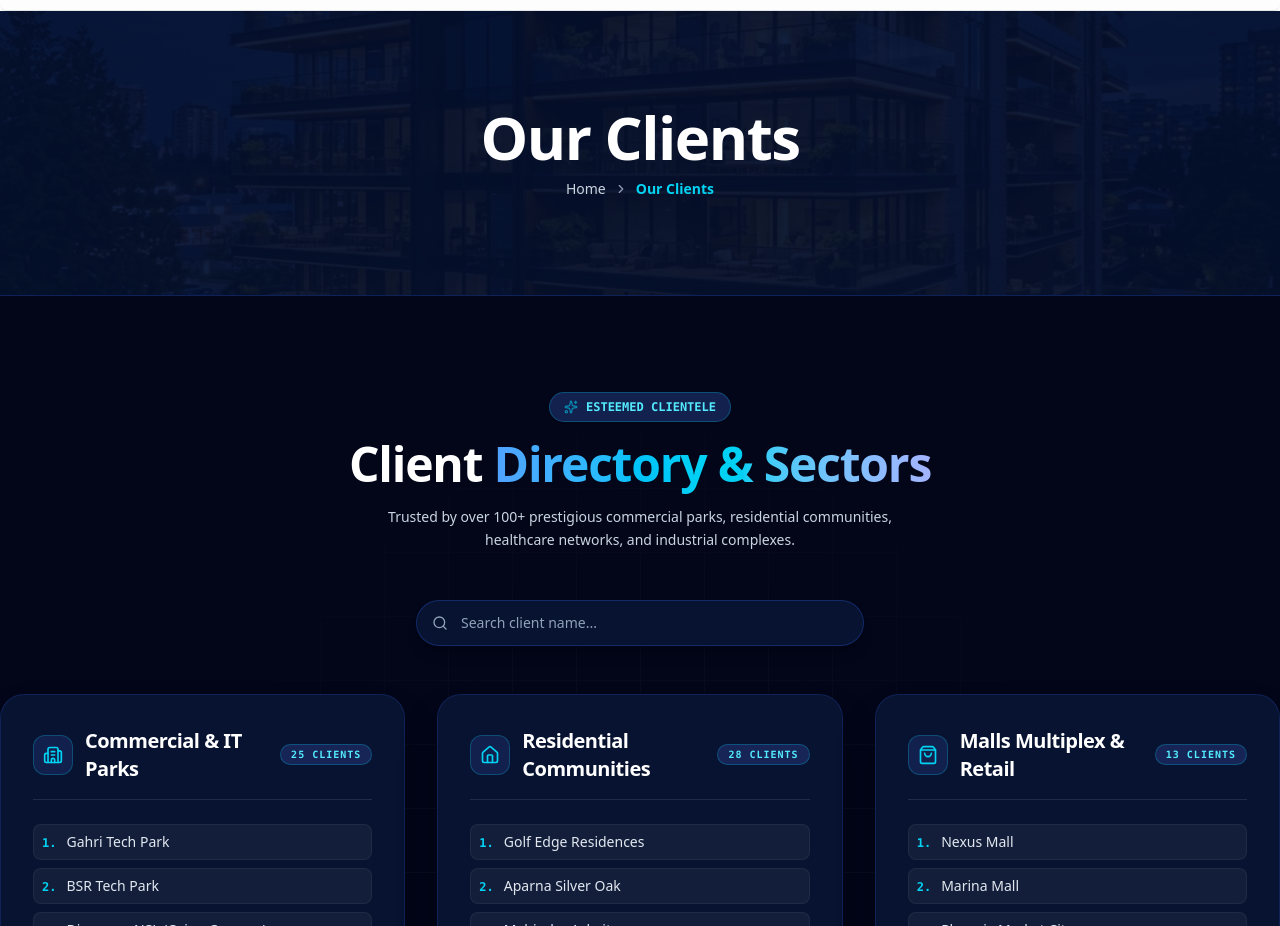
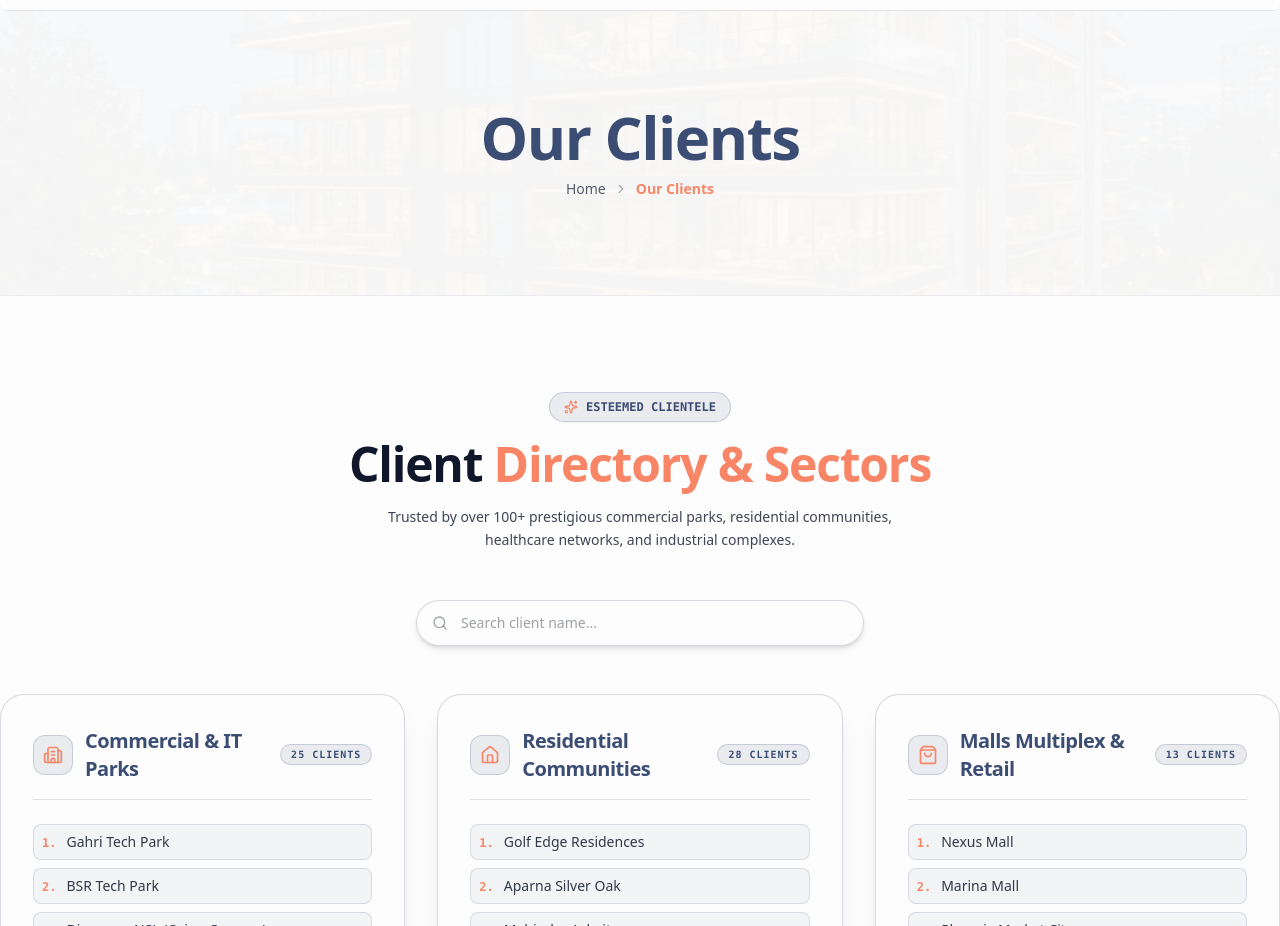
Before and after one commit to MISFOfficial/amazepms.com-redesign, a Next.js app: page /our-clients in a window 1280 px wide. Shown: the part 106-1032 px from the top of the page. Built offline with nearby package versions, Linux system fonts and the light colour scheme.

Commit message:
refactor: update color palette to use CSS variables and implement light mode theme across clients page components

```diff
--- a/app/(home)/our-clients/Components/ClientsDistribution/ClientsDistribution.tsx
+++ b/app/(home)/our-clients/Components/ClientsDistribution/ClientsDistribution.tsx
@@ -49,28 +49,25 @@
     .filter((cat) => cat.clients.length > 0);
 
   return (
-    <section className="relative w-full bg-slate-950 py-16 sm:py-24 border-b border-blue-950/80 overflow-hidden text-white">
-      {/* Background Mesh */}
-      <div className="absolute inset-0 bg-[linear-gradient(to_right,#1e293b_1px,transparent_1px),linear-gradient(to_bottom,#1e293b_1px,transparent_1px)] bg-[size:4rem_4rem] [mask-image:radial-gradient(ellipse_60%_50%_at_50%_50%,#000_70%,transparent_100%)] opacity-25 pointer-events-none" />
-
+    <section className="relative w-full bg-[var(--white)] py-16 sm:py-24 border-b border-[var(--primary)]/10 overflow-hidden text-[var(--black)]">
       <div className="ratio relative z-10 space-y-12">
         {/* Section Header */}
         <div className="text-center max-w-3xl mx-auto space-y-3">
-          <div className="inline-flex items-center gap-2 px-3.5 py-1.5 bg-blue-950/90 border border-cyan-500/30 text-cyan-300 text-xs font-semibold rounded-full shadow-xs">
-            <Sparkles className="w-3.5 h-3.5 text-cyan-400 animate-pulse" />
+          <div className="inline-flex items-center gap-2 px-3.5 py-1.5 bg-[var(--primary)]/10 border border-[var(--primary)]/20 text-[var(--primary)] text-xs font-semibold rounded-full shadow-xs">
+            <Sparkles className="w-3.5 h-3.5 text-[var(--secondary)]" />
             <span className="font-mono uppercase text-[11px] sm:text-xs">
               ESTEEMED CLIENTELE
             </span>
           </div>
 
-          <h2 className="text-3xl sm:text-4xl lg:text-5xl font-bold text-white tracking-tight leading-tight">
+          <h2 className="text-3xl sm:text-4xl lg:text-5xl font-bold text-[var(--black)] tracking-tight leading-tight">
             Client{" "}
-            <span className="bg-gradient-to-r from-blue-400 via-cyan-400 to-indigo-300 bg-clip-text text-transparent">
+            <span className="text-[var(--secondary)]">
               Directory & Sectors
             </span>
           </h2>
 
-          <p className="text-xs sm:text-sm text-slate-300 font-sans max-w-xl mx-auto leading-relaxed">
+          <p className="text-xs sm:text-sm text-[var(--black)]/80 font-sans max-w-xl mx-auto leading-relaxed font-normal">
             Trusted by over 100+ prestigious commercial parks, residential
             communities, healthcare networks, and industrial complexes.
           </p>
@@ -78,13 +75,13 @@
 
         {/* Client Search Bar */}
         <div className="max-w-md mx-auto relative">
-          <Search className="w-4 h-4 text-slate-400 absolute left-4 top-1/2 -translate-y-1/2" />
+          <Search className="w-4 h-4 text-[var(--black)]/40 absolute left-4 top-1/2 -translate-y-1/2" />
           <input
             type="text"
             placeholder="Search client name..."
             value={searchQuery}
             onChange={(e) => setSearchQuery(e.target.value)}
-            className="w-full pl-11 pr-4 py-3 rounded-full bg-[#071330] border border-blue-900/60 text-white placeholder-slate-400 text-xs sm:text-sm focus:outline-none focus:border-cyan-400/60 shadow-lg"
+            className="w-full pl-11 pr-4 py-3 rounded-full bg-[var(--white)] border border-[var(--primary)]/20 text-[var(--black)] placeholder-[var(--black)]/40 text-xs sm:text-sm focus:outline-none focus:border-[var(--secondary)] shadow-md"
           />
         </div>
 
--- a/app/(home)/our-clients/Components/ClientsDistribution/components/ClientCategoryCard.tsx
+++ b/app/(home)/our-clients/Components/ClientsDistribution/components/ClientCategoryCard.tsx
@@ -9,7 +9,6 @@
   Warehouse,
   GraduationCap,
   Factory,
-  CheckCircle2,
 } from "lucide-react";
 import { ClientCategoryGroup } from "./Content";
 
@@ -23,55 +22,55 @@
   const getIcon = () => {
     switch (group.iconName) {
       case "Building2":
-        return <Building2 className="w-5 h-5 text-cyan-400" />;
+        return <Building2 className="w-5 h-5 text-[var(--secondary)]" />;
       case "Home":
-        return <Home className="w-5 h-5 text-cyan-400" />;
+        return <Home className="w-5 h-5 text-[var(--secondary)]" />;
       case "ShoppingBag":
-        return <ShoppingBag className="w-5 h-5 text-cyan-400" />;
+        return <ShoppingBag className="w-5 h-5 text-[var(--secondary)]" />;
       case "Hospital":
-        return <Hospital className="w-5 h-5 text-cyan-400" />;
+        return <Hospital className="w-5 h-5 text-[var(--secondary)]" />;
       case "Warehouse":
-        return <Warehouse className="w-5 h-5 text-cyan-400" />;
+        return <Warehouse className="w-5 h-5 text-[var(--secondary)]" />;
       case "GraduationCap":
-        return <GraduationCap className="w-5 h-5 text-cyan-400" />;
+        return <GraduationCap className="w-5 h-5 text-[var(--secondary)]" />;
       case "Factory":
-        return <Factory className="w-5 h-5 text-cyan-400" />;
+        return <Factory className="w-5 h-5 text-[var(--secondary)]" />;
       default:
-        return <Building2 className="w-5 h-5 text-cyan-400" />;
+        return <Building2 className="w-5 h-5 text-[var(--secondary)]" />;
     }
   };
 
   return (
-    <div className="client-category-card bg-[#071330] rounded-2xl sm:rounded-3xl p-6 sm:p-8 border border-blue-900/40 shadow-2xl hover:border-cyan-500/50 transition-all duration-500 flex flex-col justify-between h-full group">
+    <div className="client-category-card bg-[var(--white)] rounded-2xl sm:rounded-3xl p-6 sm:p-8 border border-[var(--primary)]/20 shadow-xl hover:border-[var(--secondary)] hover:shadow-2xl transition-all duration-500 flex flex-col justify-between h-full group text-[var(--black)]">
       <div>
         {/* Header: Icon + Title + Count Badge */}
-        <div className="flex items-center justify-between gap-3 mb-6 pb-4 border-b border-white/10">
+        <div className="flex items-center justify-between gap-3 mb-6 pb-4 border-b border-[var(--primary)]/15">
           <div className="flex items-center gap-3">
-            <div className="w-10 h-10 rounded-xl bg-blue-950/80 border border-cyan-500/30 flex items-center justify-center shrink-0 group-hover:scale-105 transition-all duration-300">
+            <div className="w-10 h-10 rounded-xl bg-[var(--primary)]/10 border border-[var(--primary)]/20 flex items-center justify-center shrink-0 group-hover:scale-105 transition-all duration-300">
               {getIcon()}
             </div>
 
-            <h3 className="text-lg sm:text-xl font-bold text-white tracking-tight group-hover:text-cyan-300 transition-colors">
+            <h3 className="text-lg sm:text-xl font-bold text-[var(--primary)] tracking-tight group-hover:text-[var(--secondary)] transition-colors">
               {group.categoryTitle}
             </h3>
           </div>
 
-          <span className="text-[10px] font-mono font-bold text-cyan-300 uppercase tracking-widest px-2.5 py-0.5 rounded-full bg-blue-950 border border-cyan-500/30 shrink-0">
+          <span className="text-[10px] font-mono font-bold text-[var(--primary)] uppercase tracking-widest px-2.5 py-0.5 rounded-full bg-[var(--primary)]/10 border border-[var(--primary)]/20 shrink-0">
             {group.countBadge}
           </span>
         </div>
 
-        {/* Numbered Client List matching Screenshot verbatim */}
+        {/* Numbered Client List */}
         <div className="space-y-2">
           {group.clients.map((client, idx) => (
             <div
               key={idx}
-              className="flex items-start gap-2.5 p-2 rounded-lg bg-white/5 border border-white/5 hover:border-cyan-500/30 transition-colors"
+              className="flex items-start gap-2.5 p-2 rounded-lg bg-[var(--primary)]/5 border border-[var(--primary)]/15 hover:border-[var(--secondary)] transition-colors"
             >
-              <span className="text-xs font-mono font-bold text-cyan-400 shrink-0 mt-0.5">
+              <span className="text-xs font-mono font-bold text-[var(--secondary)] shrink-0 mt-0.5">
                 {idx + 1}.
               </span>
-              <span className="text-xs sm:text-sm text-slate-200 font-medium leading-tight">
+              <span className="text-xs sm:text-sm text-[var(--black)]/85 font-medium leading-tight">
                 {client}
               </span>
             </div>
--- a/app/(home)/our-clients/Components/HeroSection/HeroSection.tsx
+++ b/app/(home)/our-clients/Components/HeroSection/HeroSection.tsx
@@ -7,9 +7,9 @@
 
 export function HeroSection() {
   return (
-    <section className="relative w-full bg-[#051336] py-16 sm:py-20 lg:py-24 border-b border-blue-900/40 overflow-hidden text-center text-white">
-      {/* Background Skyscraper City Image with Dark Overlay matching Screenshot */}
-      <div className="absolute inset-0 z-0 opacity-25">
+    <section className="relative w-full bg-[var(--white)] py-16 sm:py-20 lg:py-24 border-b border-[var(--primary)]/10 overflow-hidden text-center text-[var(--black)]">
+      {/* Background Skyscraper City Image with Light Overlay */}
+      <div className="absolute inset-0 z-0 opacity-10">
         <Image
           src="/hero_building.png"
           alt="Amaze PMS Our Clients Skyscraper"
@@ -17,22 +17,22 @@
           className="object-cover"
           priority
         />
-        <div className="absolute inset-0 bg-[#051336]/80 mix-blend-multiply" />
+        <div className="absolute inset-0 bg-[var(--white)]/70" />
       </div>
 
       <div className="ratio relative z-10 flex flex-col items-center justify-center space-y-3">
-        {/* Title matching Screenshot */}
-        <h1 className="text-3xl sm:text-5xl lg:text-6xl font-bold tracking-tight text-white">
+        {/* Page Title */}
+        <h1 className="text-3xl sm:text-5xl lg:text-6xl font-bold tracking-tight text-[var(--primary)]">
           Our Clients
         </h1>
 
-        {/* Breadcrumb matching Screenshot: Home > Our Clients */}
-        <nav className="inline-flex items-center gap-2 text-xs sm:text-sm text-slate-300 font-medium">
-          <Link href="/" className="hover:text-white transition-colors">
+        {/* Breadcrumb Navigation: Home > Our Clients */}
+        <nav className="inline-flex items-center gap-2 text-xs sm:text-sm text-[var(--black)]/70 font-medium">
+          <Link href="/" className="hover:text-[var(--secondary)] transition-colors">
             Home
           </Link>
-          <ChevronRight className="w-3.5 h-3.5 text-slate-400" />
-          <span className="text-cyan-400 font-semibold">Our Clients</span>
+          <ChevronRight className="w-3.5 h-3.5 opacity-50" />
+          <span className="text-[var(--secondary)] font-semibold">Our Clients</span>
         </nav>
       </div>
     </section>
```
Also changed, not shown: app/(home)/our-clients/Components/ClientLogos/ClientLogos.tsx (+19 -20 lines), app/(home)/our-clients/Components/ClientsDistribution/components/SectorPieChart.tsx (+15 -15 lines).
